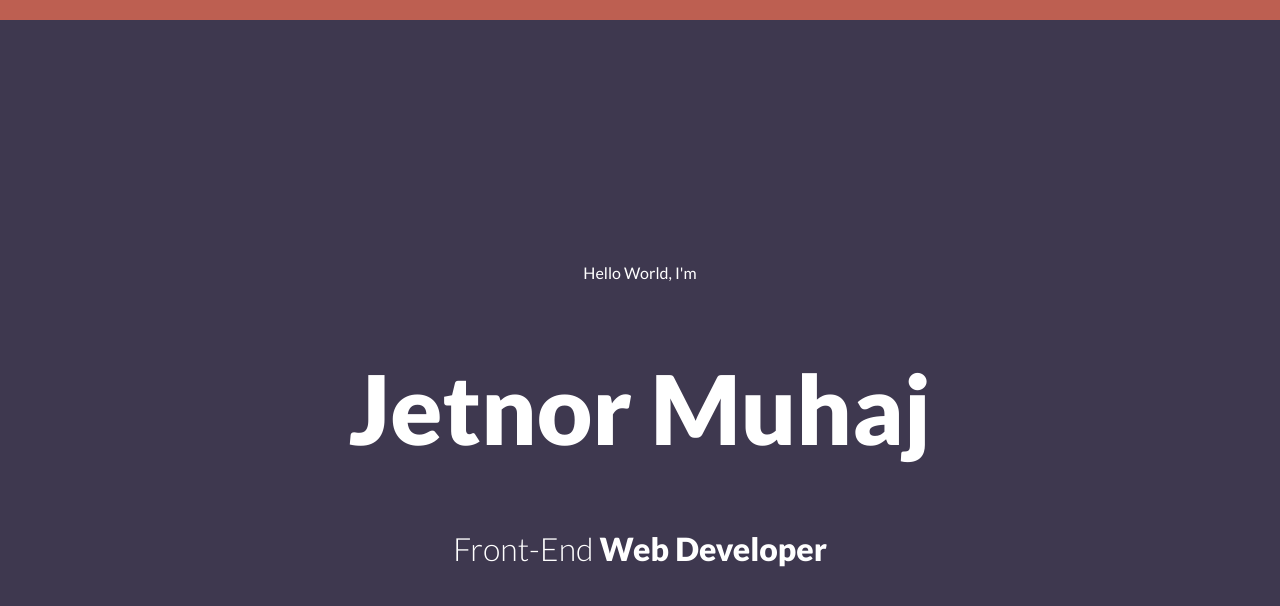
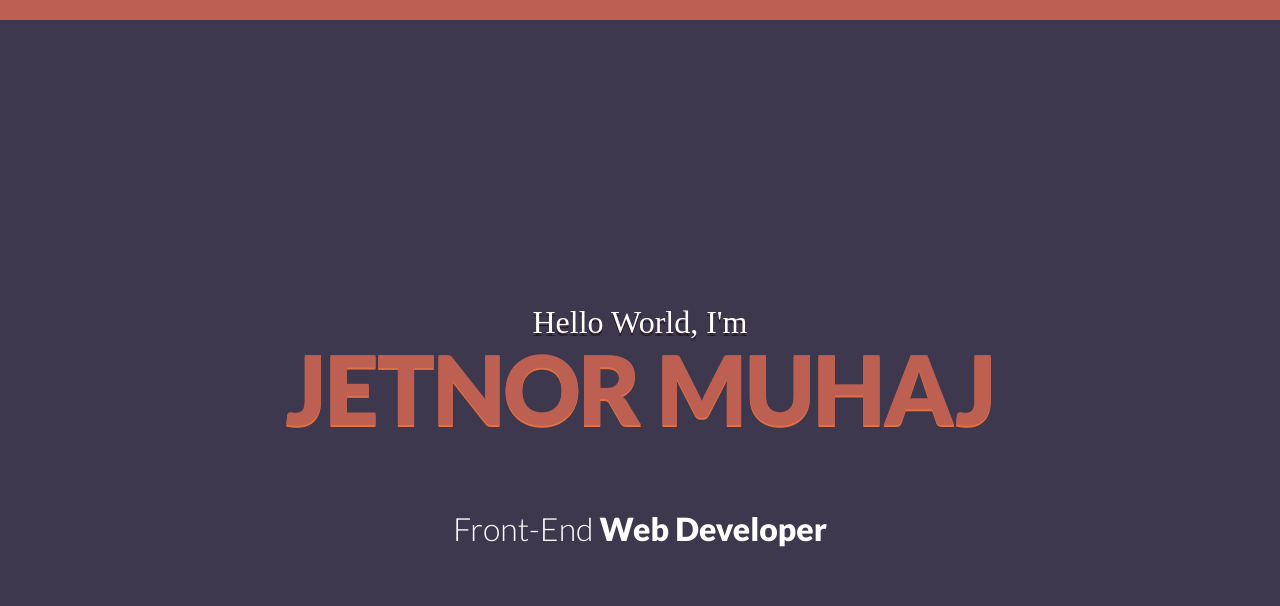
Before and after one commit to muhaj/HTML5, a plain HTML site: page index.html in a window 1280 px wide. Drawn offline with Linux system fonts and the light colour scheme.

Commit message:
Update style.css

```diff
--- a/css/style.css
+++ b/css/style.css
@@ -13,7 +13,7 @@ header {
   border-top: 20px solid #bd5f51;
 }
 
-.masthead-intro {
+.head-intro {
   margin-bottom: 0.1em;
   color: #fffffb;
   font-family: 'Gentium Book Basic', serif;
@@ -21,7 +21,7 @@ header {
   text-shadow: 0px 3px #2c1b29;
 }
 
-.masthead-heading {
+.head-heading {
   margin-top: -0.2em;
   color: #bd5f51;
   letter-spacing: -0.02em;
```
